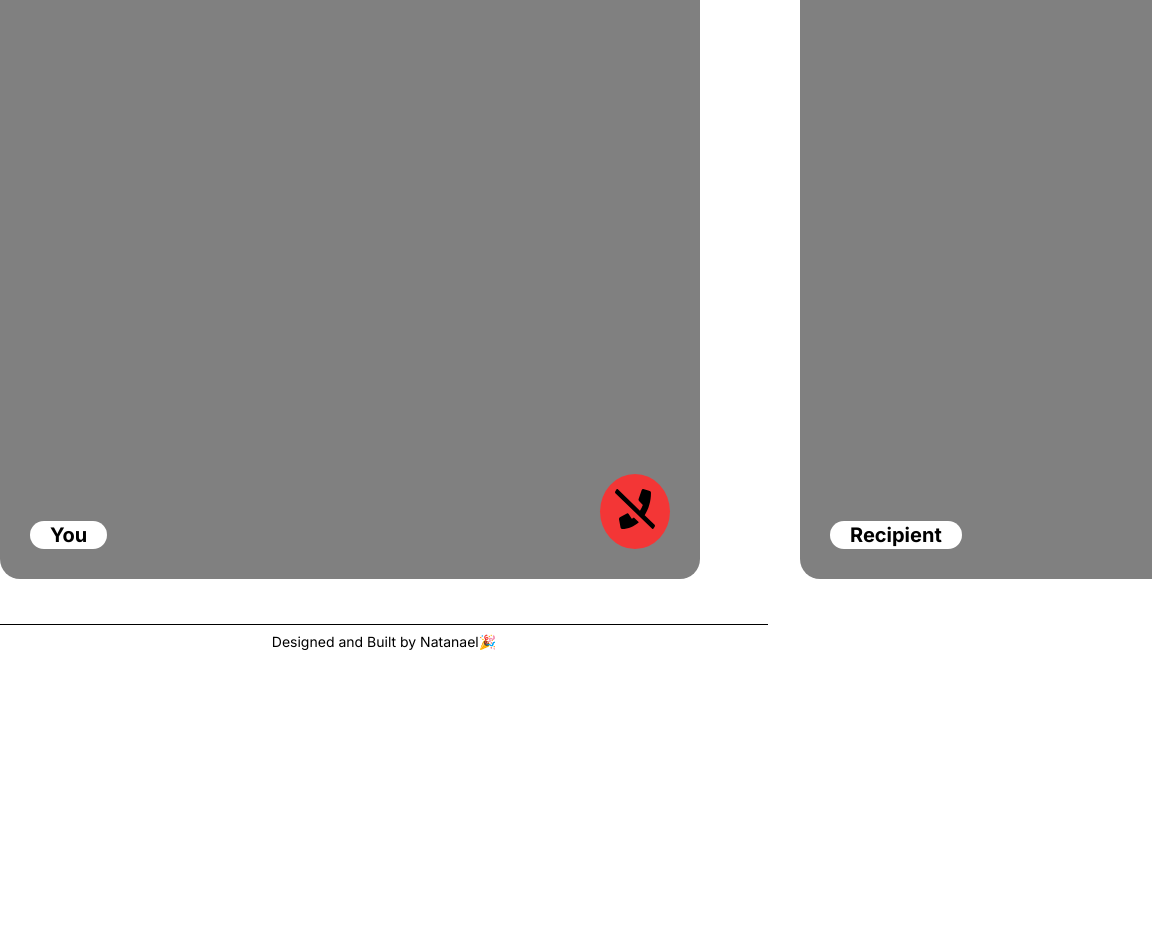
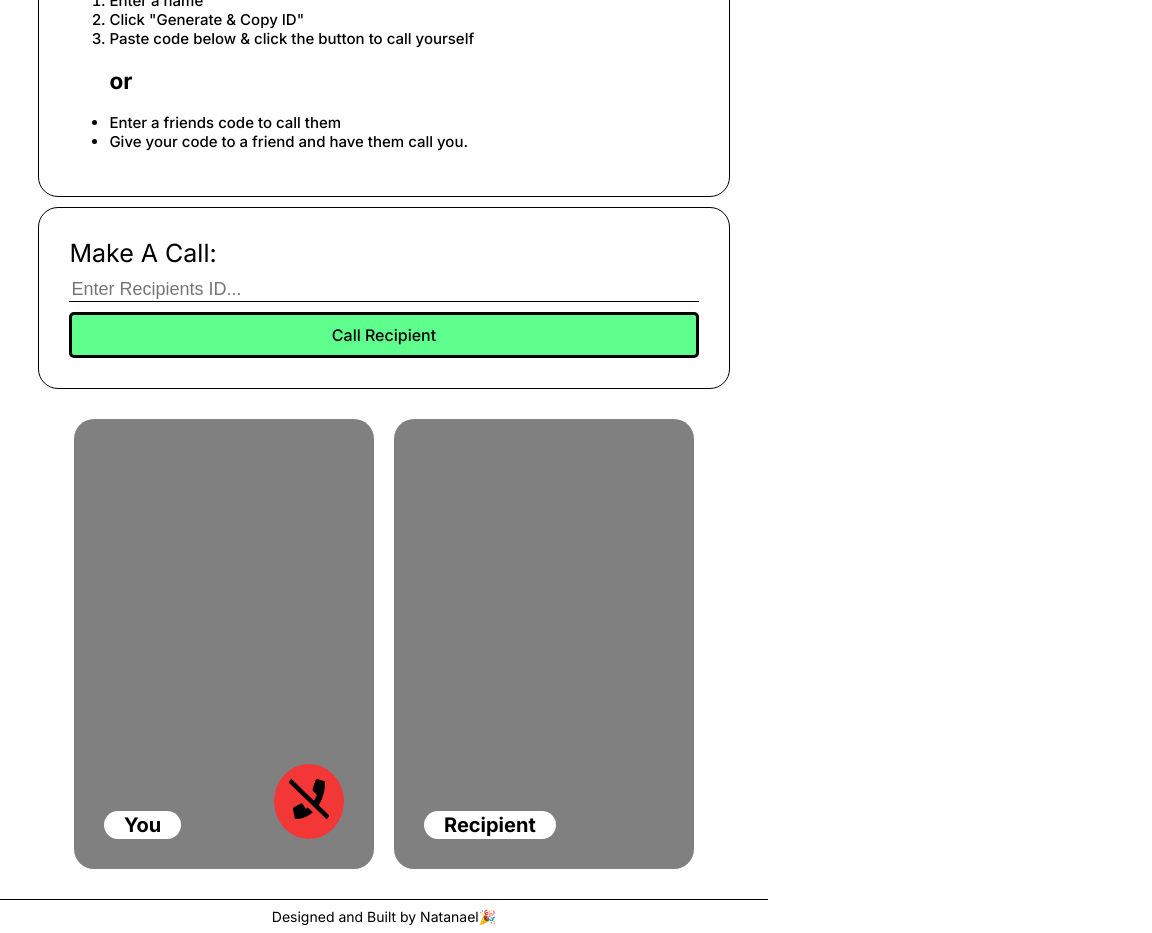
Before and after one commit to nacheco/project-volt, a Next.js app: page /session/NewVideoPlayer in a window 768 px wide. Shown: the part 320-1253 px from the top of the page, 1152 px wide, since content can reach past the window. Before the commit the page ends 978 px from the top, so only its background shows below. Built offline with nearby package versions, Linux system fonts and the light colour scheme.

Commit message:
Made Video Pade Fully Responsive.

```diff
--- a/pages/session/NewVideoPlayer.jsx
+++ b/pages/session/NewVideoPlayer.jsx
@@ -5,21 +5,6 @@ import Image from "next/image";
 const NewVideoPlayer = () => {
   return (
     <div className={styles.container}>
-      <div className={styles.screens}>
-        <div className={styles.myScreen}>
-          <div className={styles.essentials}>
-            <span className={styles.name}>You</span>
-            <button className={styles.hangBtn}>
-              <Image src="/images/phone.svg" alt="" width={40} height={40} />
-            </button>
-          </div>
-        </div>
-        <div className={styles.userScreen}>
-          <div className={styles.essentials}>
-            <span className={styles.name}>Recipient</span>
-          </div>
-        </div>
-      </div>
       <div className={styles.sideMenu}>
         <div className={styles.accountInfo}>
           <label className={styles.aLabel}>
@@ -64,6 +49,21 @@ const NewVideoPlayer = () => {
           </button>
         </div>
       </div>
+      <div className={styles.screens}>
+        <div className={styles.myScreen}>
+          <div className={styles.essentials}>
+            <span className={styles.name}>You</span>
+            <button className={styles.hangBtn}>
+              <Image src="/images/phone.svg" alt="" width={40} height={40} />
+            </button>
+          </div>
+        </div>
+        <div className={styles.userScreen}>
+          <div className={styles.essentials}>
+            <span className={styles.name}>Recipient</span>
+          </div>
+        </div>
+      </div>
     </div>
   );
 };
--- a/styles/NewVideoPlayer.module.css
+++ b/styles/NewVideoPlayer.module.css
@@ -10,7 +10,7 @@
     display: flex;
     align-items: center;
     justify-content: center;
-    column-gap: 10rem;
+    column-gap: 5rem;
 }
 
 .myScreen,
@@ -91,6 +91,13 @@
     font-size: 1.8rem;
 }
 
+.aText:focus,
+.cText:focus {
+    outline: none;
+    border-bottom: black solid 2px;
+}
+
+
 .aBtn,
 .cBtn {
     margin-top: 1rem;
@@ -111,3 +118,171 @@
     font-size: 2rem;
     font-weight: 500;
 }
+
+@media all and (min-width: 1440px) and (max-width: 2559px) {
+    .myScreen,
+    .userScreen {
+        height: 60rem;
+        width: 50rem;
+    }
+}
+
+@media all and (min-width: 1240px) and (max-width: 1440px) {
+    .screens {
+        column-gap: 2rem;
+    }
+    .myScreen,
+    .userScreen {
+        height: 60rem;
+        width: 40rem;
+    }
+
+    .list {
+        font-size: 1.8rem;
+    }
+
+  }
+@media all and (min-width: 1024px) and (max-width: 1240px) {
+    .container {
+        flex-direction: column;
+    }
+
+    .screens {
+        column-gap: 2rem;
+        height: fit-content;
+    }
+    .myScreen,
+    .userScreen {
+        margin-top: 3rem;
+        align-self: flex-start;
+        width: 45rem;
+    }
+
+    .list {
+        font-size: 1.5rem;
+    }
+    .sideMenu {
+        row-gap: 1rem;
+    }
+    .accountInfo,
+    .makeACall {
+        height: fit-content;
+        width: 75vw;
+    }
+ }
+
+@media all and (min-width: 768px) and (max-width: 1024px) {
+    .container {
+        flex-direction: column;
+    }
+    .screens {
+        column-gap: 2rem;
+        height: fit-content;
+    }
+    .myScreen,
+    .userScreen {
+        margin-top: 3rem;
+        align-self: flex-start;
+        height: 50rem;
+        width: 36rem;
+    }
+
+    .list {
+        font-size: 1.5rem;
+    }
+    .sideMenu {
+        row-gap: 1rem;
+    }
+    .accountInfo,
+    .makeACall {
+        height: fit-content;
+        width: 75vw;
+    }
+ }
+
+@media all and (min-width: 640px) and (max-width: 768px) {
+    .container {
+        flex-direction: column;
+    }
+    .screens {
+        column-gap: 2rem;
+        height: fit-content;
+    }
+    .myScreen,
+    .userScreen {
+        margin-top: 3rem;
+        align-self: flex-start;
+        width: 30rem;
+        height: 45rem;
+    }
+
+    .list {
+        font-size: 1.5rem;
+    }
+    .sideMenu {
+        row-gap: 1rem;
+    }
+    .accountInfo,
+    .makeACall {
+        height: fit-content;
+        width: 90vw;
+    }
+}
+@media all and (min-width: 480px) and (max-width: 640px) {
+    .container {
+        flex-direction: column;
+    }
+    .screens {
+        column-gap: 2rem;
+        height: fit-content;
+    }
+    .myScreen,
+    .userScreen {
+        margin-top: 3rem;
+        align-self: flex-start;
+        width: 25rem;
+        height: 42rem;
+    }
+
+    .list {
+        font-size: 1.5rem;
+    }
+    .sideMenu {
+        row-gap: 1rem;
+    }
+    .accountInfo,
+    .makeACall {
+        height: fit-content;
+        width: 90vw;
+    }
+
+}
+@media all and (max-width: 480px) {
+    .container {
+        flex-direction: column;
+    }
+    .screens {
+        flex-direction: column;
+        column-gap: 2rem;
+        height: fit-content;
+    }
+    .myScreen,
+    .userScreen {
+        margin-top: 3rem;
+        align-self: flex-start;
+        height: 50rem;
+        width: 35rem;
+    }
+
+    .list {
+        font-size: 1.5rem;
+    }
+    .sideMenu {
+        row-gap: 1rem;
+    }
+    .accountInfo,
+    .makeACall {
+        height: fit-content;
+        width: 90vw;
+    }
+ }
```
